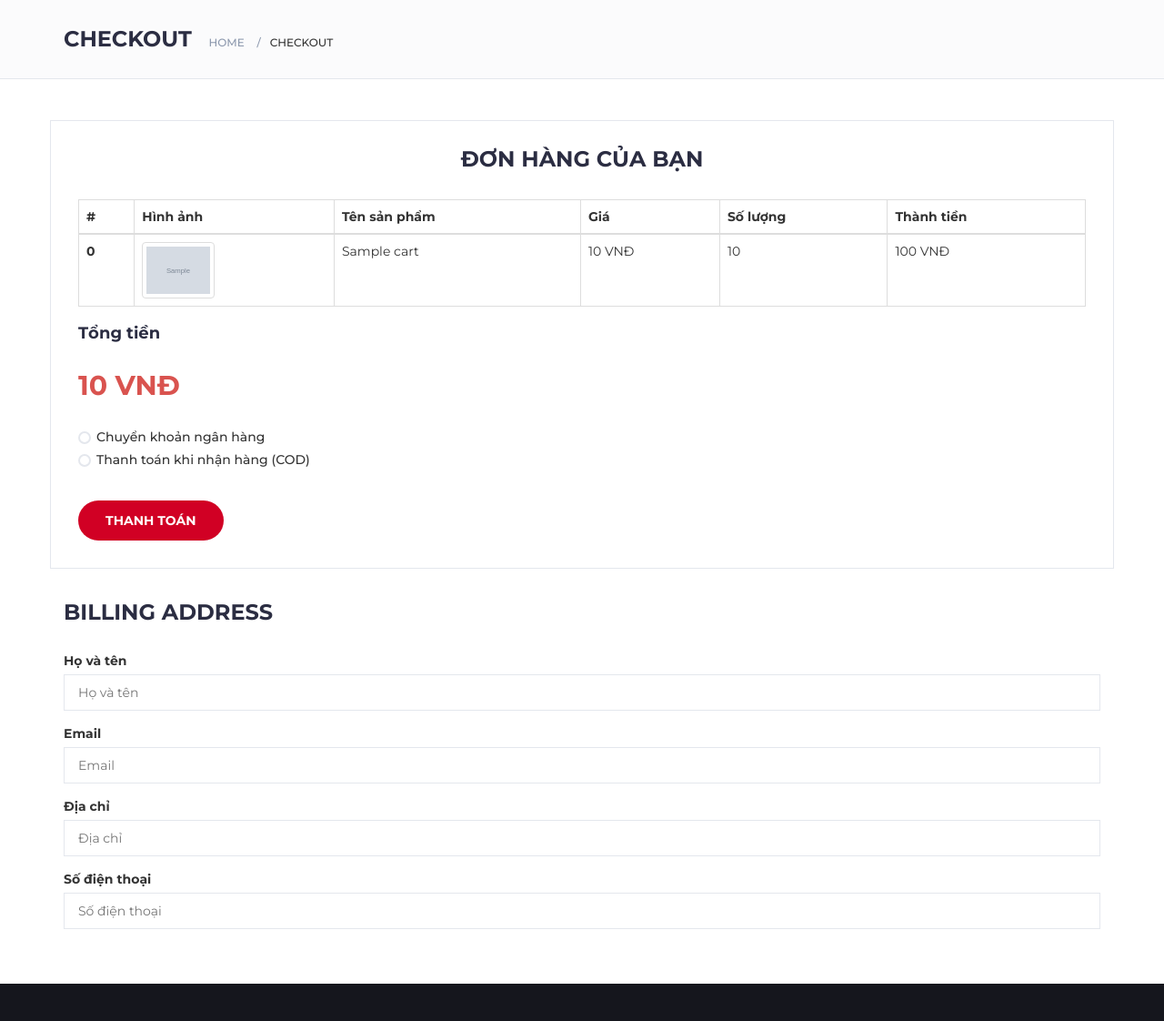
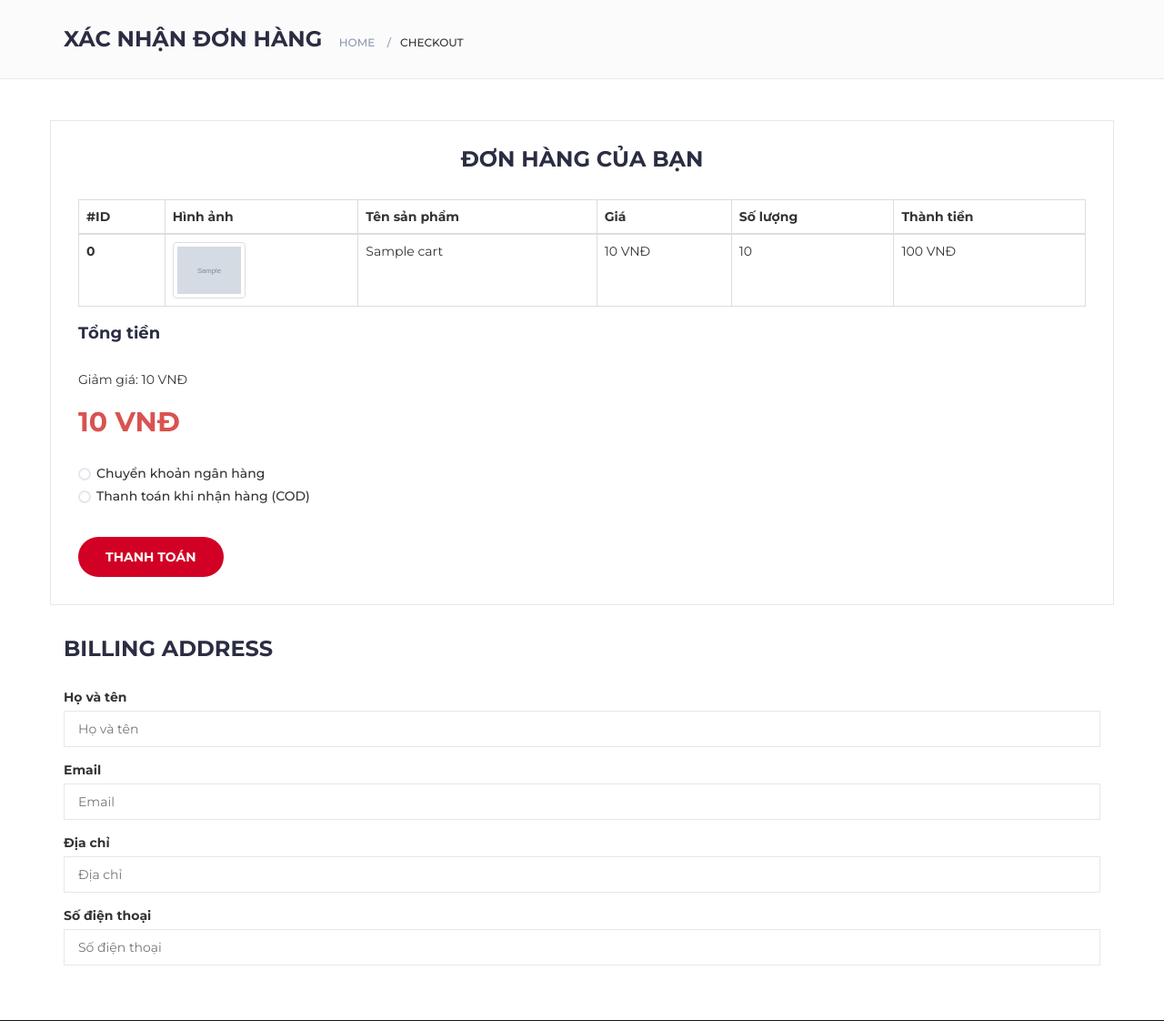
Before and after one commit to vhgdev/DUAN1, a PHP site: the page made by views/clients/carts/checkout.php in a window 1280 px wide. Shown: the part 140-1262 px from the top of the page at 91% size. Run offline with PHP 8.4, Linux system fonts and the light colour scheme; the template is opened without the code that fills it: most values are stand-ins (such as "Sample title", 1, 10 or a date in 2020); grey boxes marked "Sample" are stand-in pictures; some libraries are stand-ins or nearby versions.

Commit message:
Cap nhat giao dien thanh toan

```diff
--- a/views/clients/carts/checkout.php
+++ b/views/clients/carts/checkout.php
@@ -135,7 +135,7 @@
 		<div class="container">
 			<div class="row">
 				<div class="col-md-12">
-					<h3 class="breadcrumb-header">Checkout</h3>
+					<h3 class="breadcrumb-header">XÁC NHẬN ĐƠN HÀNG</h3>
 					<ul class="breadcrumb-tree">
 						<li><a href="#">Home</a></li>
 						<li class="active">Checkout</li>
@@ -160,7 +160,7 @@
 							<table class="table table-bordered">
 								<thead>
 									<tr>
-										<th scope="col">#</th>
+										<th scope="col">#ID</th>
 										<th scope="col">Hình ảnh</th>
 										<th scope="col">Tên sản phẩm</th>
 										<th scope="col">Giá</th>
@@ -187,6 +187,9 @@
 						<div class="order-col">
 							<div>
 								<h4><strong>Tổng tiền</strong></h4>
+							</div><br>
+							<div>
+								<td colspan="2" class="text-success">Giảm giá: <?= number_format($discount) ?> VNĐ</td>
 							</div><br>
 							<div>
 								<h2 style="color: #D9534F"><?= number_format($sumPrice) ?> VNĐ</h2><strong class="order-total"></strong>
```
